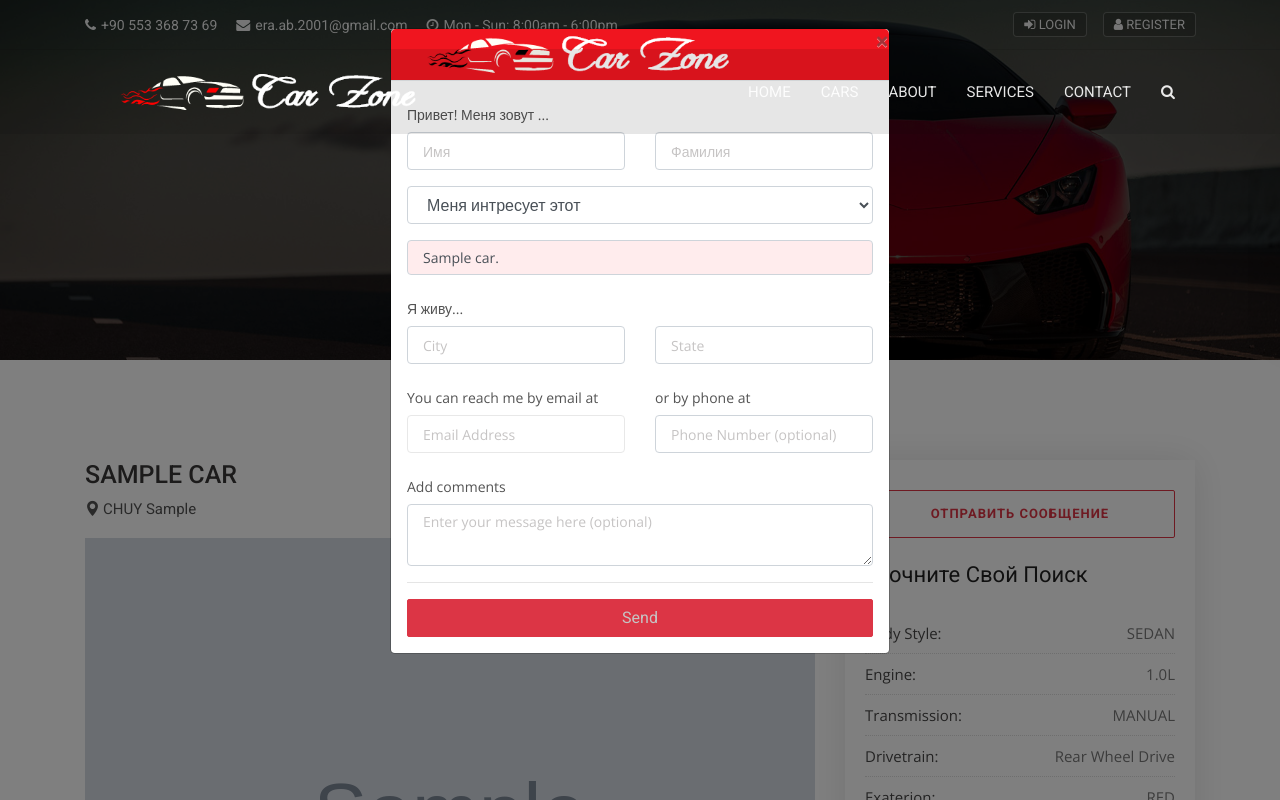
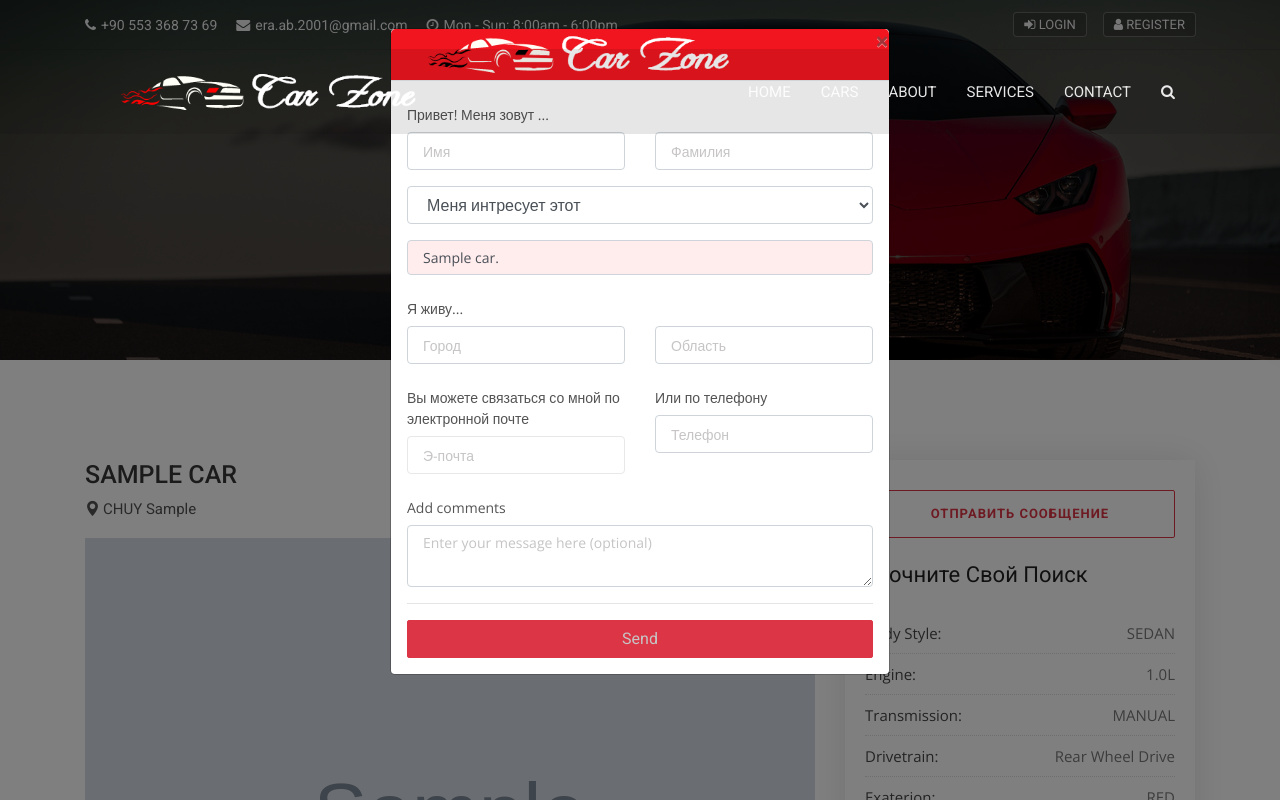
Before and after one commit to erlankg0/car-rent-web, a Django app: page /cars/car_detail/1/ in a window 1280 px wide, after a click on "ОТПРАВИТЬ СООБЩЕНИЕ". Run offline with Django 3.2, Linux system fonts and the light colour scheme; tables that the repository leaves empty hold one stand-in row (values such as "Sample post"); grey boxes marked "Sample" are stand-in pictures; some libraries are stand-ins or nearby versions.

Commit message:
End car detail

```diff
--- a/templates/cars/car_detail.html
+++ b/templates/cars/car_detail.html
@@ -258,7 +258,7 @@
 
                                             <div class="form-group">
                                                 <input type="text" name="car_title" class="form-control"
-                                                       value="{{ car}}." readonly>
+                                                       value="{{ car }}." readonly>
                                             </div>
 
                                             <div class="form-group">
@@ -266,11 +266,11 @@
                                                 <div class="row">
                                                     <div class="col">
                                                         <input type="text" name="city" class="form-control"
-                                                               placeholder="City" required>
+                                                               placeholder="Город" required>
                                                     </div>
                                                     <div class="col">
                                                         <input type="text" name="state" class="form-control"
-                                                               placeholder="State" required>
+                                                               placeholder="Область" required>
                                                     </div>
                                                 </div>
                                             </div>
@@ -278,15 +278,15 @@
                                             <div class="form-group">
                                                 <div class="row">
                                                     <div class="col">
-                                                        <label for="name" class="col-form-label">You can reach me by
-                                                            email at</label>
+                                                        <label for="name" class="col-form-label">Вы можете связаться со
+                                                            мной по электронной почте</label>
                                                         <input type="email" name="email" class="form-control"
-                                                               placeholder="Email Address" required>
+                                                               placeholder="Э-почта" required>
                                                     </div>
                                                     <div class="col">
-                                                        <label for="phone" class="col-form-label">or by phone at</label>
+                                                        <label for="phone" class="col-form-label">Или по телефону</label>
                                                         <input type="text" name="phone"
-                                                               placeholder="Phone Number (optional)"
+                                                               placeholder="Телефон"
                                                                class="form-control">
                                                     </div>
                                                 </div>
--- a/templates/pages/include/nav_main_header.html
+++ b/templates/pages/include/nav_main_header.html
@@ -18,7 +18,7 @@
                                 {% else %}
                                     class="nav-link "
                                 {% endif %}
-                                    href="{% url 'home' %}"><!--id="navbarDropdownMenuLink"
+                                    href="{% url 'home' %}"> <!--id="navbarDropdownMenuLink"
                            data-toggle="dropdown"
                            aria-haspopup="true" aria-expanded="false-->
                             Home
```
